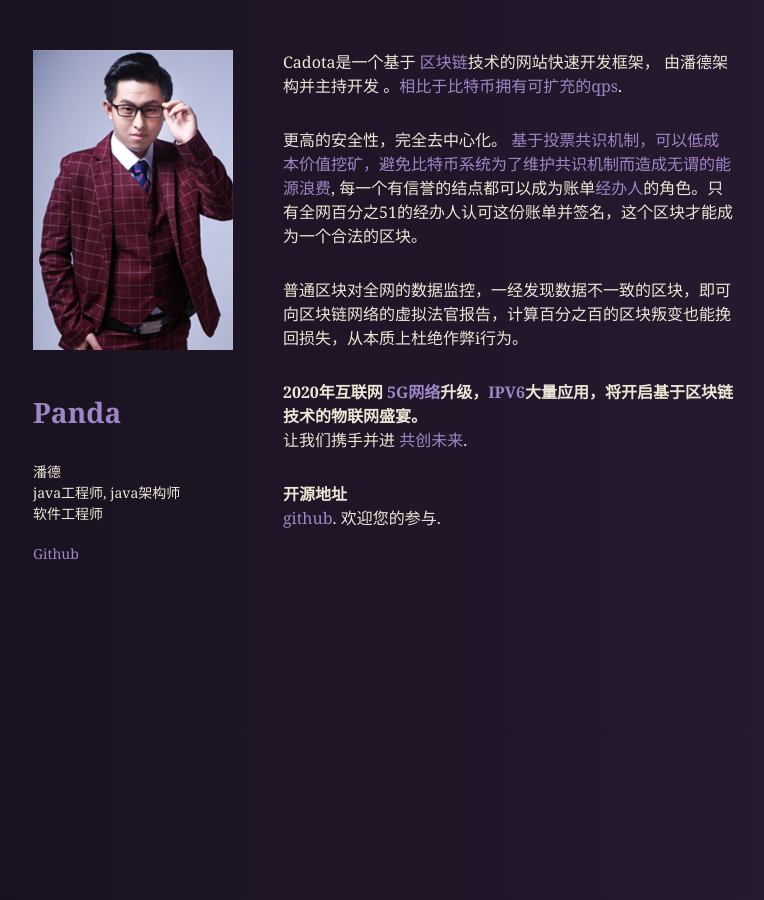
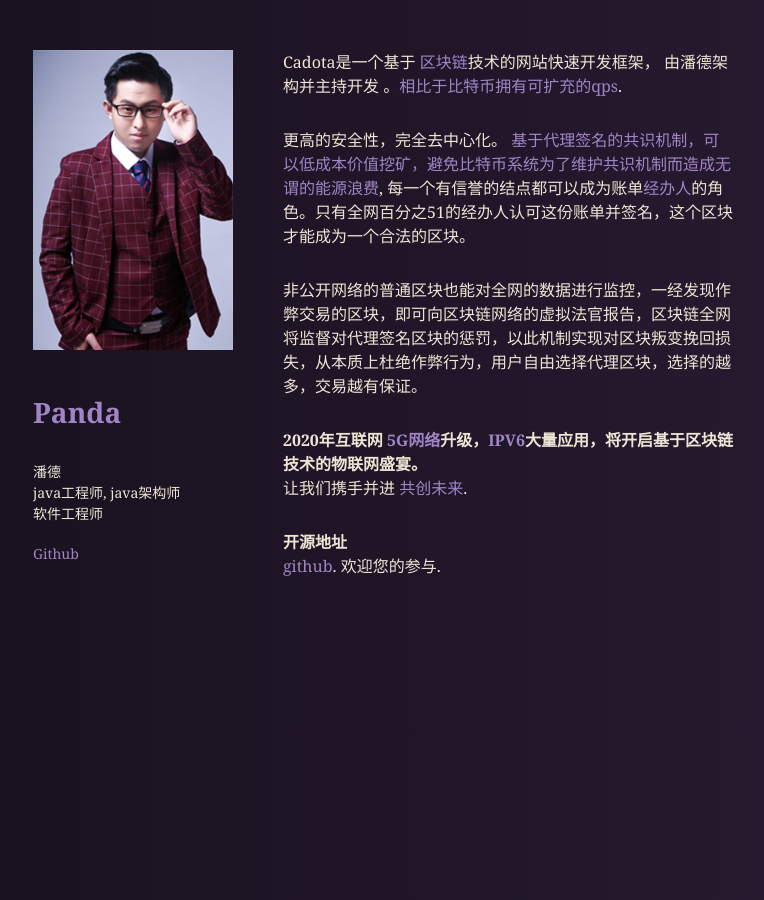
Before and after one commit to cadota/cadota.github.io, a Jekyll site: the page built from index.html, in a window 1280 px wide. Shown: the whole page, without its empty margins (67-831 px from the left). Built offline with Jekyll 4.4.1, drawn with Linux system fonts in a browser that asks for light colours.

Commit message:
Update index.html
区块链技术

```diff
--- a/index.html
+++ b/index.html
@@ -29,10 +29,10 @@
   </p>
 
   <p>
-    更高的安全性，完全去中心化。 <a href="http://www.cadota.com/h-nd-19.html#_np=105_315">基于投票共识机制，可以低成本价值挖矿，避免比特币系统为了维护共识机制而造成无谓的能源浪费</a>, 每一个有信誉的结点都可以成为账单<a href="http://www.cadota.com/h-nd-19.html#_np=105_315">经办人</a>的角色。只有全网百分之51的经办人认可这份账单并签名，这个区块才能成为一个合法的区块。
+    更高的安全性，完全去中心化。 <a href="http://www.cadota.com/h-nd-19.html#_np=105_315">基于代理签名的共识机制，可以低成本价值挖矿，避免比特币系统为了维护共识机制而造成无谓的能源浪费</a>, 每一个有信誉的结点都可以成为账单<a href="http://www.cadota.com/h-nd-19.html#_np=105_315">经办人</a>的角色。只有全网百分之51的经办人认可这份账单并签名，这个区块才能成为一个合法的区块。
   </p>
 <p>
-  普通区块对全网的数据监控，一经发现数据不一致的区块，即可向区块链网络的虚拟法官报告，计算百分之百的区块叛变也能挽回损失，从本质上杜绝作弊i行为。
+   非公开网络的普通区块也能对全网的数据进行监控，一经发现作弊交易的区块，即可向区块链网络的虚拟法官报告，区块链全网将监督对代理签名区块的惩罚，以此机制实现对区块叛变挽回损失，从本质上杜绝作弊行为，用户自由选择代理区块，选择的越多，交易越有保证。
 </p>
   <p>
     <strong>2020年互联网 <a href="https://baike.baidu.com/item/5g%E7%BD%91%E7%BB%9C/11023660?fr=aladdin">5G网络</a>升级，<a href="https://baike.baidu.com/item/IPv6/172297?fr=aladdin">IPV6</a>大量应用，将开启基于区块链技术的物联网盛宴。</strong></br>
```
